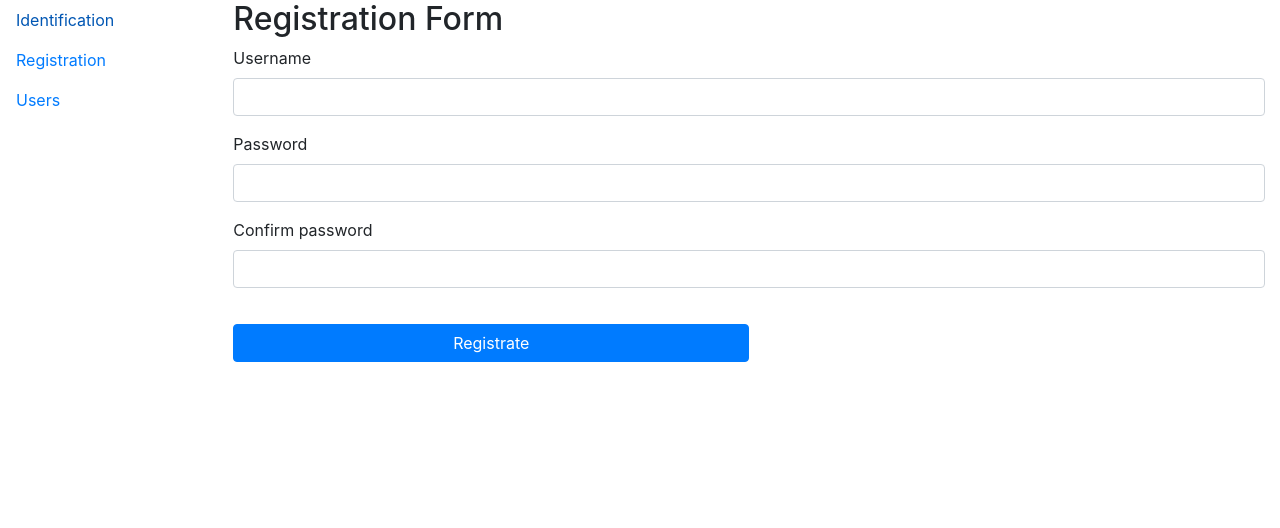
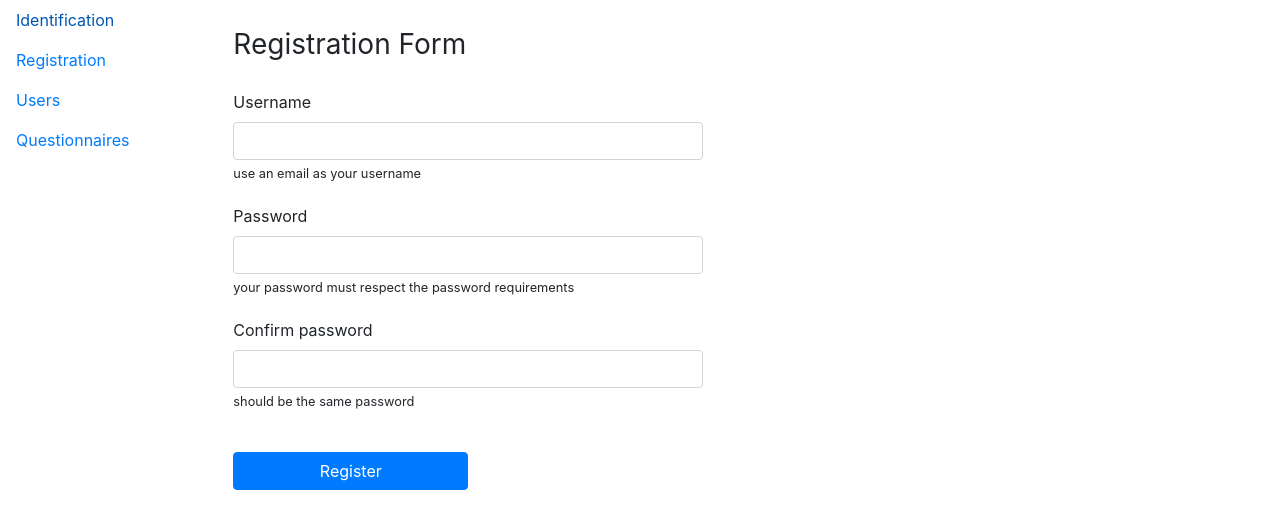
Before and after one commit to yakrocro/asker1, an Angular app: page /registration in a window 1280 px wide. Shown: the top 528 px of the page. Built offline with nearby package versions, Linux system fonts and the light colour scheme.

Commit message:
styled components

```diff
--- a/src/app/app.component.html
+++ b/src/app/app.component.html
@@ -6,9 +6,10 @@
       <a class="nav-link" routerLink="/"> Identification </a>
       <a class="nav-link" routerLink="/registration"> Registration </a>
       <a class="nav-link" routerLink="/users"> Users </a>
+      <a class="nav-link" routerLink="/questionnaire"> Questionnaires </a>
     </nav>
   </div>
-  <div class="col-10">
+  <div class="col-10" id="app-content">
     <router-outlet></router-outlet>
   </div>
 
--- a/src/app/ident-form/ident-form.component.css
+++ b/src/app/ident-form/ident-form.component.css
@@ -14,3 +14,8 @@
   /* width:100%; */
   background-color: green;
 }
+
+:host div {
+  margin-left:  0;
+  margin-right: 0;
+}
--- a/src/app/ident-form/ident-form.component.html
+++ b/src/app/ident-form/ident-form.component.html
@@ -1,13 +1,18 @@
 
-<div id="id-block-container" class="container">
-  <div id="id-block">
-    <h3>Identification</h3>
-    <form>
+<div id="id-block-container" class="container-fluid user-form">
+
+  <!-- <div id="id-block"> -->
+
+    <h3 class="title">Identification</h3>
+
+    <form (submit)="onSubmit()">
+
       <div class="form-group">
         <label for="email">Adresse e-mail </label>
         <input type="email" required class="form-control" id="email" name="email" aria-describedby="emailHelp"
         placeholder="Email" >
       </div>
+
 
       <div class="form-group">
         <label for="ident-password">Mot de passe</label>
@@ -16,10 +21,9 @@
       </div>
 
       <button type="submit" class="btn btn-primary" >Submit</button>
+
     </form>
-    <div class="" style="margin: 50px 0;background-color:;">
-      <p><a routerLink="questionnaire" >Créer un questionnaire.</a></p>
-    </div>
-  </div>
+
+  <!-- </div> -->
 
 </div>
--- a/src/app/ident-form/ident-form.component.ts
+++ b/src/app/ident-form/ident-form.component.ts
@@ -1,5 +1,4 @@
 import { Component, OnInit } from '@angular/core';
-// import { ActivatedRoute } from '@angular/router';
 import { User } from '../user';
 
 @Component({
@@ -16,6 +15,7 @@ export class IdentFormComponent implements OnInit {
   ngOnInit() { }
 
   onSubmit(){
+    window.location.replace('/questionnaire');
     console.log(this.userModel);
   }
 
--- a/src/app/registration-form/registration-form.component.css
+++ b/src/app/registration-form/registration-form.component.css
@@ -0,0 +1,10 @@
+.container {
+  /* width:500px; */
+
+
+}
+
+:host div {
+  margin-left:  0;
+  margin-right: 0;
+}
--- a/src/app/registration-form/registration-form.component.html
+++ b/src/app/registration-form/registration-form.component.html
@@ -1,12 +1,13 @@
 
-<div class="container">
-  <h2>Registration Form</h2>
+<div class="container-fluid user-form">
+  <h3 class="title">Registration Form</h3>
   <form [formGroup]="registrationForm" >
     <div class="form-group">
       <label for="userName">Username</label>
       <input type="text" name="userName" id="userName"
              formControlName="userName" value=""
              class="form-control">
+             <small>use an email as your username</small>
     </div>
 
     <div class="form-group">
@@ -14,6 +15,7 @@
       <input type="password" name="password" id="password"
              formControlName="password" value=""
              class="form-control">
+      <small>your password must respect the password requirements </small>
     </div>
 
     <div class="form-group">
@@ -21,9 +23,11 @@
       <input type="password" name="confirmPassword" id="confirmPassword"
              formControlName="confirmPassword" value=""
              class="form-control">
+      <small>should be the same password</small>
     </div>
 
-    <button type="submit" name="btn-registration" id="btn-registration" class="btn btn-primary">Registrate</button>
+    <button type="submit" name="btn-registration" id="btn-registration"
+            class="btn btn-primary">Register</button>
 
   </form>
 
--- a/src/css/responsive-style.css
+++ b/src/css/responsive-style.css
@@ -3,6 +3,19 @@ html, body {
   margin: 0 ;
 }
 
+.title {
+  font-size: 1.75em;
+  font-weight:normal;
+  margin: 1em 0em;
+}
+
+.user-form {
+  width:500px;
+}
+
+.user-form .form-group {
+  margin-bottom: 1.25em;
+}
 
 #id-block {
   /* width: 400px; */
```
